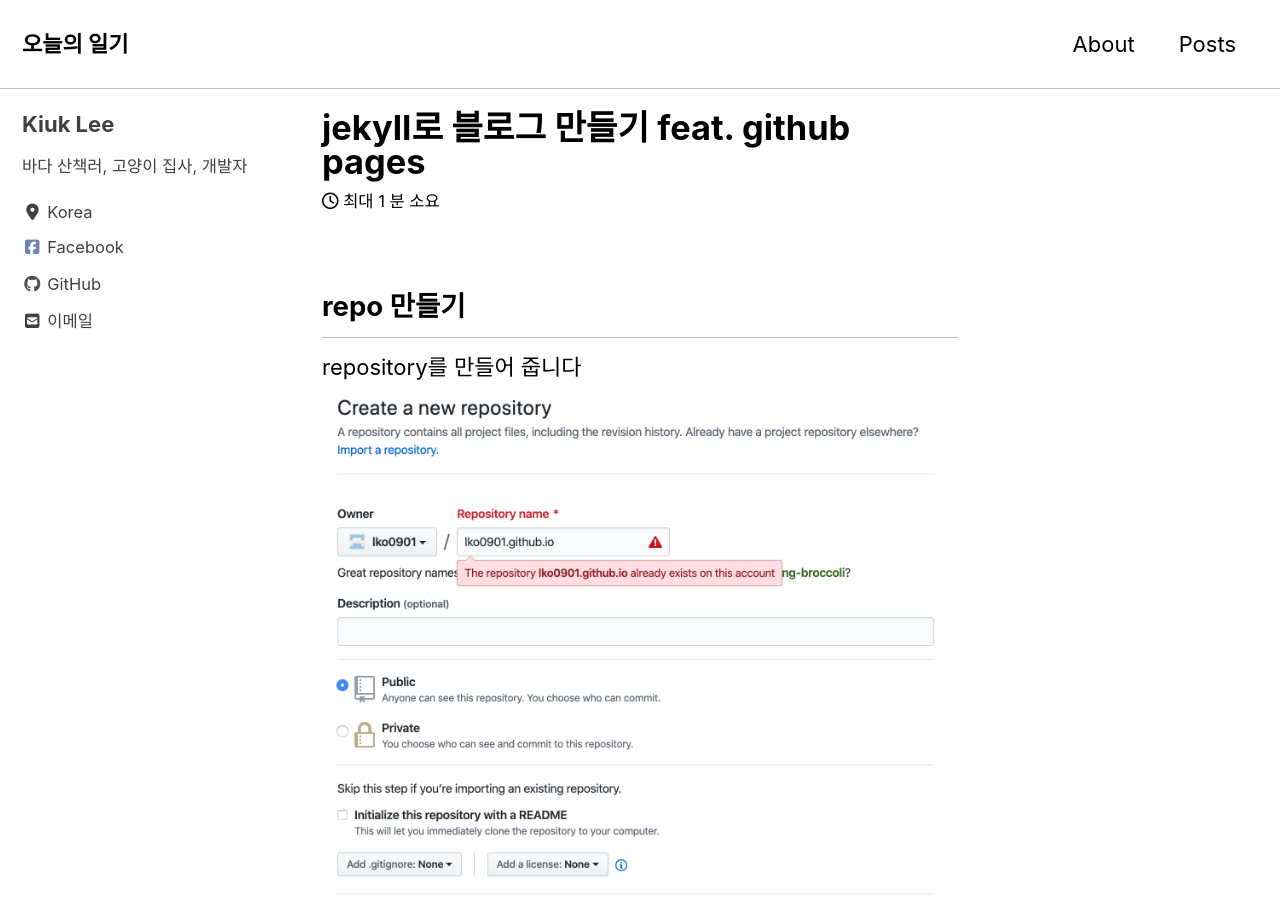
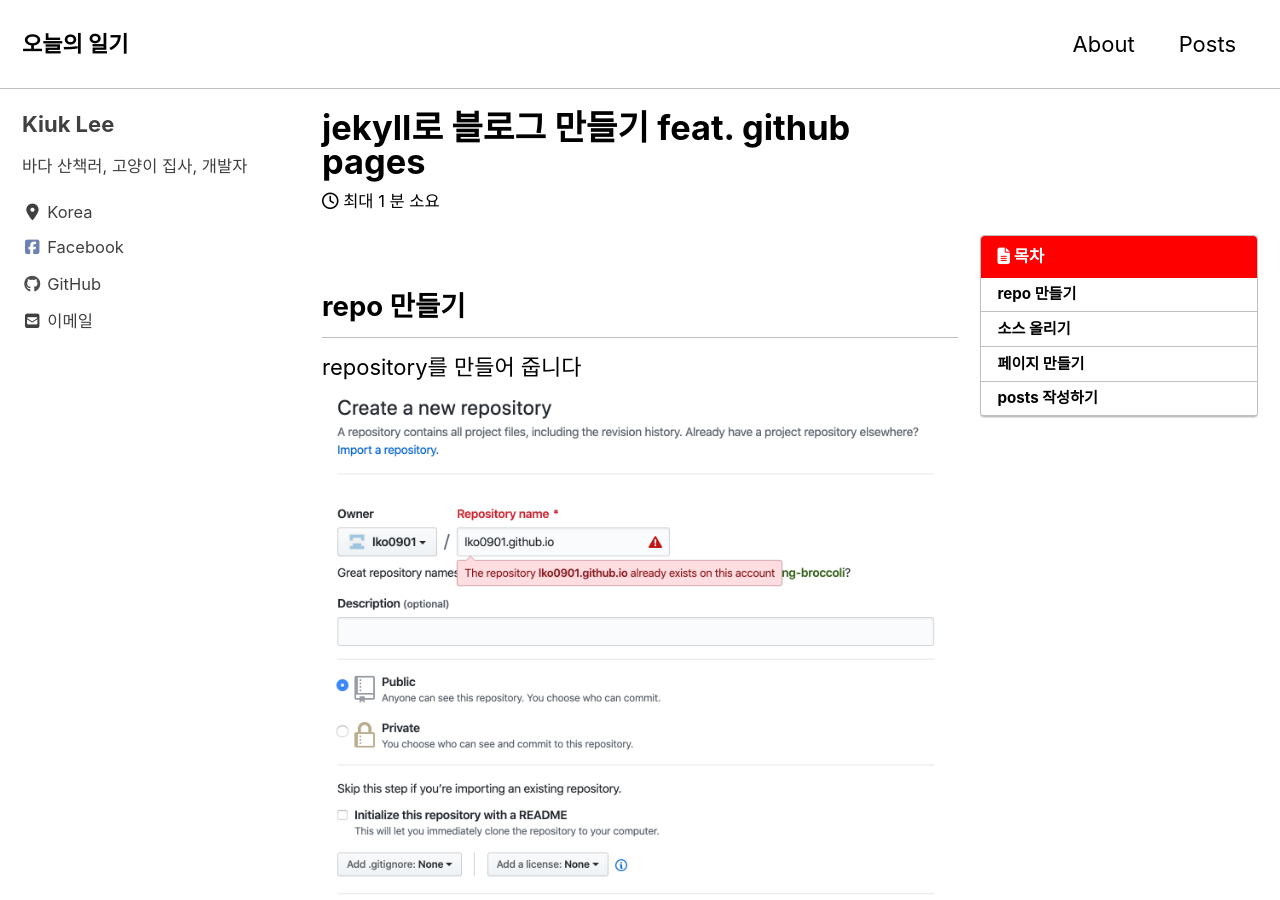
Before and after one commit to lko0901/lko0901.github.io, a Jekyll site: the page built from _posts/2019-01-03-jekyll로_블로그_만들기.md, in a window 1280 px wide and 900 px high. Built offline with Jekyll 4.4.1, drawn with Linux system fonts in a browser that asks for light colours; cached includes are drawn as plain includes; nearby versions of some CDN libraries.

Commit message:
Update 2019-01-03-jekyll로_블로그_만들기.md

````diff
--- a/_posts/2019-01-03-jekyll로_블로그_만들기.md
+++ b/_posts/2019-01-03-jekyll로_블로그_만들기.md
@@ -3,6 +3,8 @@ title: jekyll로 블로그 만들기 feat. github pages
 layout: single
 date: 2019-01-03 16:04:00 +0900
 categories: etc
+toc: true
+toc_label: "목차"
 ---
 
 ## repo 만들기
@@ -13,7 +15,6 @@ repository를 만들어 줍니다
 
 ## 소스 올리기
 ``` shell
-
 // 내 repo 클론
 # git clone {내가 만든 repo url}
 
````
Also changed, not shown: other parts of _posts/2019-01-03-jekyll로_블로그_만들기.md (+0 -4 lines).
